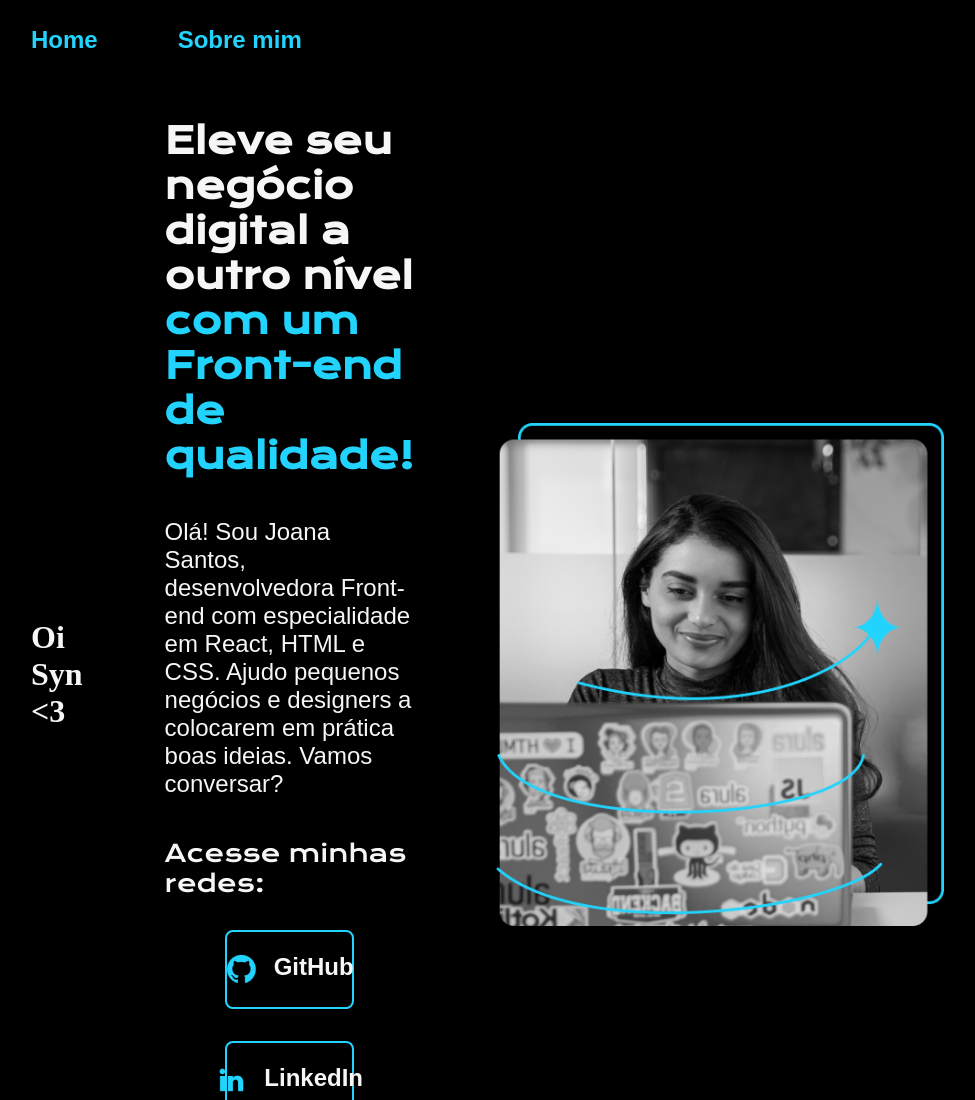
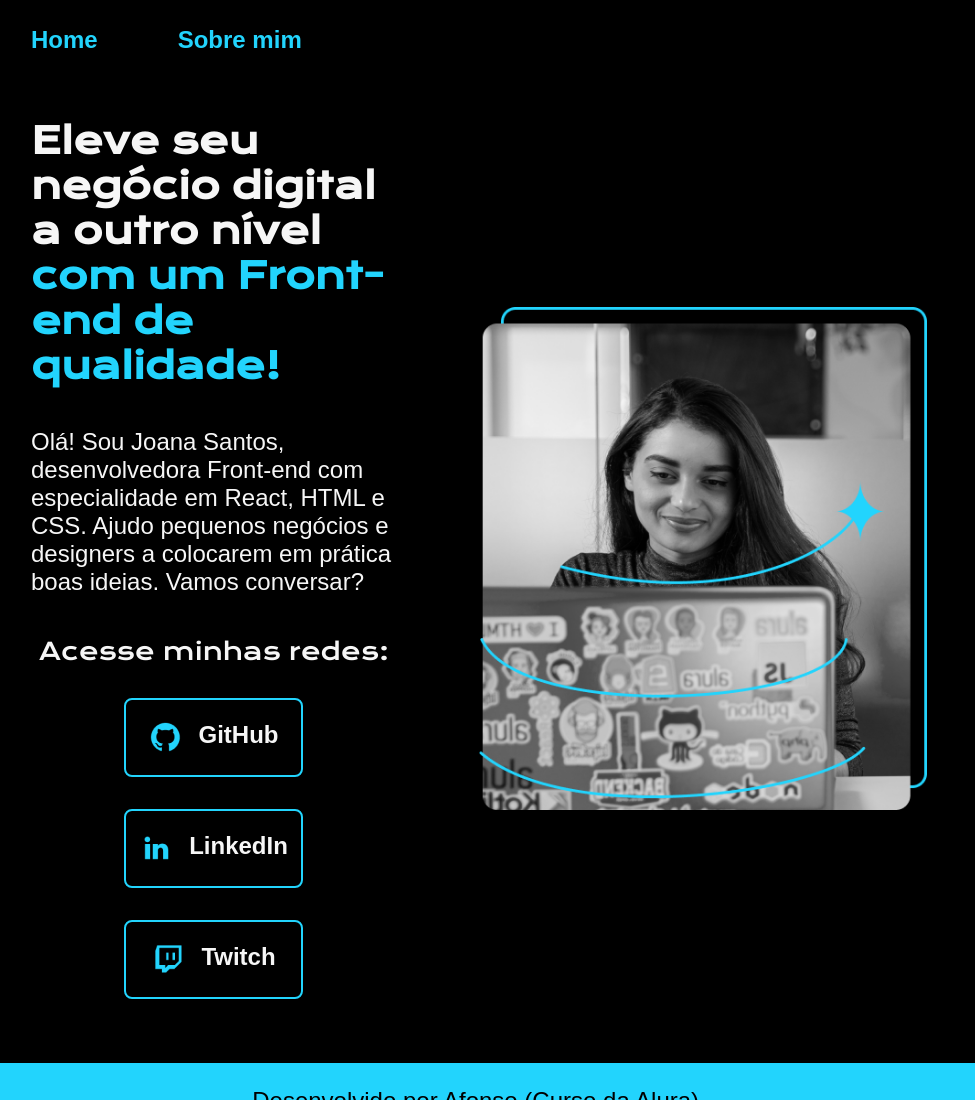
Before and after one commit to afonson1/portfolio-alura, a plain HTML site: page index.html in a window 1280 px wide. Shown: the top 1100 px of the page, without its empty margins (161-1136 px from the left). Drawn offline with nearby package versions, Linux system fonts and the light colour scheme.

Commit message:
Alteração feita pelo VSCode Web

```diff
--- a/index.html
+++ b/index.html
@@ -14,7 +14,6 @@
         </nav>
     </header>
     <main class="apresentacao">
-        <h1>Oi Syn <3</h1>
         <section class="apresentacao__conteudo">
             <h1 class="apresentacao__conteudo__titulo">Eleve seu negócio digital a outro nível <strong class="titulo-destaque">com um Front-end de qualidade!</strong></h1>
             <p class="apresentacao__conteudo__texto">Olá! Sou Joana Santos, desenvolvedora Front-end com especialidade em React, HTML e CSS. Ajudo pequenos negócios e designers a colocarem em prática boas ideias. Vamos conversar?</p>
```
